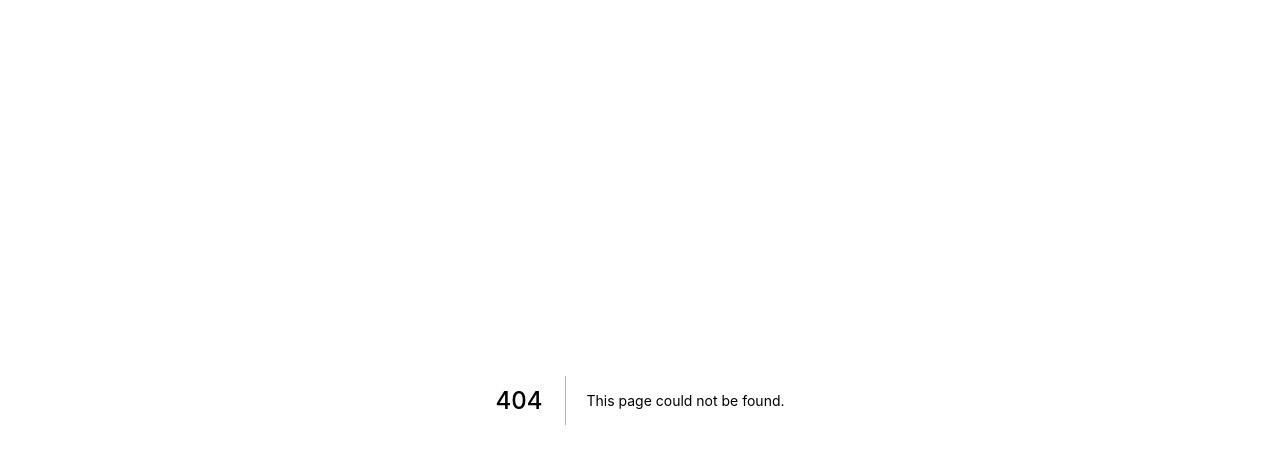
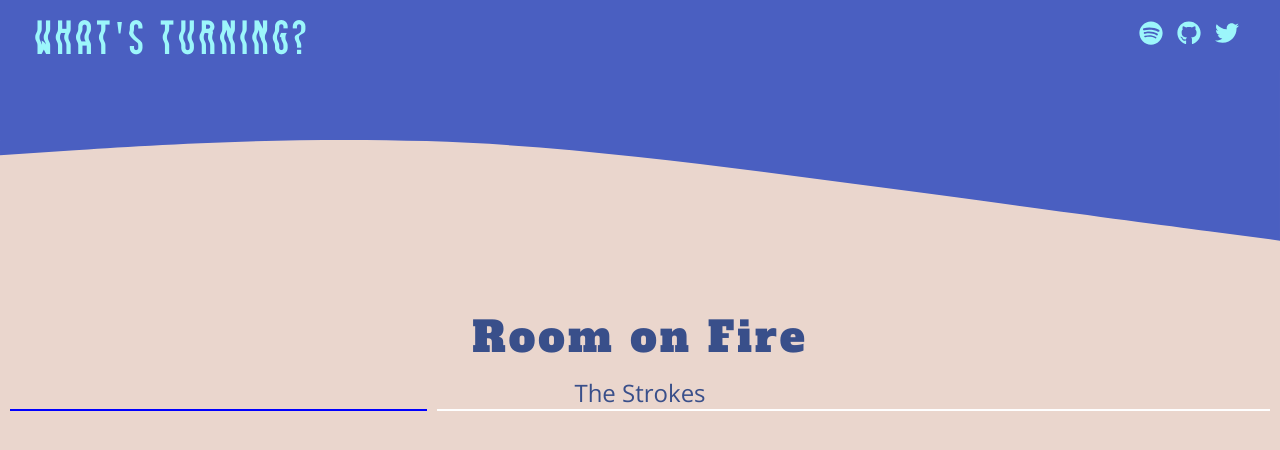
Before and after one commit to maxwellpothier/maxpothier-v2, a Next.js app: page /posts/post-template in a window 1280 px wide. Before the commit this address had no page. Shown: the top 450 px of the page. Built offline with nearby package versions, Linux system fonts and the light colour scheme.

Commit message:
fixing header and adding a boilerplate for post page

```diff
--- a/components/AlbumCard.js
+++ b/components/AlbumCard.js
@@ -5,9 +5,8 @@
 const AlbumCard = ({album}) => {
     return (
         <div className={styles.albumCardContainer}>
-            <div>
+            <div className={styles.albumCardImage}>
                 <Image
-                    className={styles.albumCardImage}
                     src={album.url}
                     alt={album.title}
                     width={200}
--- /dev/null
+++ b/components/ReviewContent.js
@@ -0,0 +1,16 @@
+import PageHeader from "./headers/PageHeader";
+
+import styles from "./reviewContent.module.scss";
+
+const ReviewContent = () => {
+    return (
+        <div className={styles.reviewContentContainter}>
+            <div className={styles.reviewContentInfo}>
+            </div>
+            <div className={styles.reviewContentText}>
+            </div>
+        </div>
+    );
+};
+
+export default ReviewContent;
--- a/components/albumCard.module.scss
+++ b/components/albumCard.module.scss
@@ -8,7 +8,7 @@
     max-width: 200px;
     padding: 15px;
     background-color: white;
-    border-radius: 3px;
+    border-radius: 5px;
     box-shadow: 0 0 12px #808080;
     height: 292px;
     transition: transform 250ms ease-in;
@@ -25,7 +25,8 @@
 }
 
 .albumCardImage {
-    margin-bottom: 15px;
+    margin-bottom: 10px;
+    // box-shadow: 0 0 5px #808080;
 }
 
 .albumCardBottomSection {
--- a/components/headers/Header.js
+++ b/components/headers/Header.js
@@ -5,8 +5,8 @@
 const Header = () => {
     return (
         <div className={styles.headerContainer}>
-            {/* <span className={styles.headerLogo}>What&apos;s Turning?</span> */}
-            <span className={styles.headerLogo}>WT?</span>
+            <span className={styles.headerLogo}>What&apos;s Turning?</span>
+            <span className={styles.headerLogoMobile}>WT?</span>
             <ul className={styles.headerSocialIcons}>
                 <a href="https://open.spotify.com/user/bg8527p8wb1nrpb6r8xf662r2?si=a32cb6c1e3214d3a" target={"_blank"} rel={"noreferrer"}>
                     <FaSpotify className={styles.headerIcon}/>
--- a/components/headers/header.module.scss
+++ b/components/headers/header.module.scss
@@ -6,12 +6,16 @@
     padding: 0 15px;
 }
 
-.headerLogo {
+.headerLogoMobile {
     font-family: "Liquido";
     font-size: 48px;
     letter-spacing: 5px;
     color: #9CF6FB;
     align-self: center;
+}
+
+.headerLogo {
+    display: none;
 }
 
 .headerSocialIcons {
@@ -29,3 +33,24 @@
         cursor: pointer;
     }
 }
+
+@media only screen and (min-width: 452px) {
+    .headerLogoMobile {
+        display: none;
+    }
+
+    .headerLogo {
+        display: flex;
+        font-family: "Liquido";
+        font-size: 48px;
+        letter-spacing: 5px;
+        color: #9CF6FB;
+        align-self: center;
+    }
+}
+
+@media only screen and (min-width: 768px) {
+    .headerContainer {
+        padding: 0 35px;
+    }
+}
--- a/components/headers/pageHeader.module.scss
+++ b/components/headers/pageHeader.module.scss
@@ -22,3 +22,9 @@
     font-size: 24px;
     font-family: "Open Sans";
 }
+
+@media only screen and (min-width: 620px) {
+    .pageHeaderContainer {
+        margin-top: -50px;
+    }
+}
--- /dev/null
+++ b/components/reviewContent.module.scss
@@ -0,0 +1,16 @@
+.reviewContentContainter {
+    display: grid;
+    grid-template-columns: 0.5fr 1fr;
+    gap: 10px;
+    margin-top: -50px;
+    margin-left: 10px;
+    margin-right: 10px;
+}
+
+.reviewContentText {
+    background: white;
+}
+
+.reviewContentInfo {
+    border: 1px solid blue;
+}
--- a/pages/index.module.scss
+++ /dev/null
@@ -1,3 +0,0 @@
-.indexContainer {
-    background-color: #EAD6CD;
-}
--- /dev/null
+++ b/pages/posts/post-template.js
@@ -0,0 +1,17 @@
+import Header from "../../components/headers/Header";
+import WaveBackground from "../../components/WaveBackground";
+import PageHeader from "../../components/headers/PageHeader";
+import ReviewContent from "../../components/ReviewContent";
+
+const PostTemplate = () => {
+    return (
+        <div>
+            <Header/>
+			<WaveBackground/>
+            <PageHeader title={"Room on Fire"} subtitle={"The Strokes"}/>
+            <ReviewContent/>
+        </div>
+    );
+};
+
+export default PostTemplate;
--- a/pages/styles.css
+++ b/pages/styles.css
@@ -17,4 +17,5 @@
 
 body {
     margin: 0;
+    background-color: #EAD6CD;
 }
```
Also changed, not shown: pages/index.js (+6 -4 lines), pages/posts/first-post.js (deleted, +0 -16 lines).
